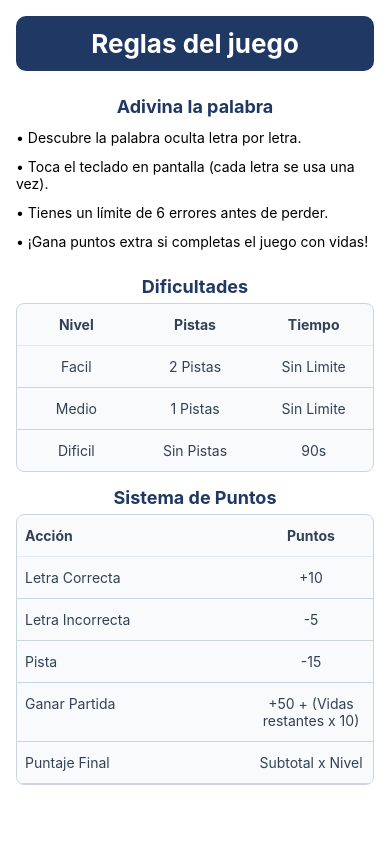
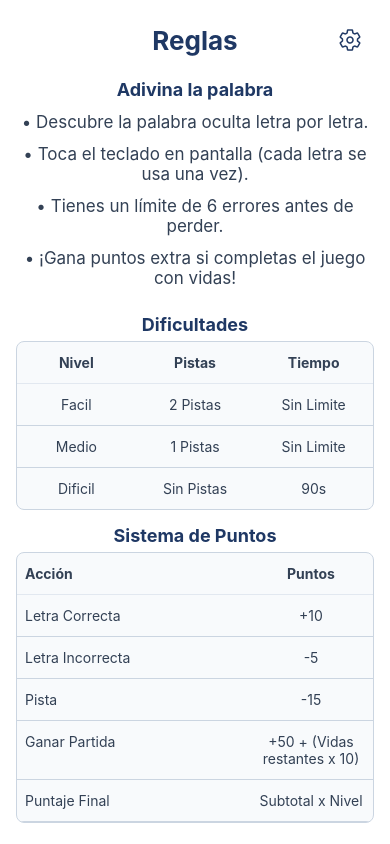
Before and after one commit to JustoYbueno23/Ahorcado-App, a React Native app: screen / in a window 390 px wide. Built offline with nearby package versions, Linux system fonts and the light colour scheme.

Commit message:
Agrega botón de configuración a la pantalla de Instrucciones

```diff
--- a/src/screens/InstruccionesScreen.js
+++ b/src/screens/InstruccionesScreen.js
@@ -1,7 +1,9 @@
-import { StyleSheet, Text, View, SectionList } from 'react-native';
-import { SafeAreaProvider, SafeAreaView } from 'react-native-safe-area-context';
+import React from "react";
+import { StyleSheet, Text, View, SectionList, Pressable } from 'react-native';
+import { SafeAreaView } from 'react-native-safe-area-context';
 import { Ionicons } from "@expo/vector-icons";
 import { colores } from '../theme/colores';
+import { useNavigation } from '@react-navigation/native';
 
 const DATA = [
     {
@@ -16,17 +18,32 @@ const DATA = [
 ];
 
 export default function InstruccionesScreen() {
+    const abrirConfiguracion = () =>{/*Por ahora nada, luego lo cambio cuando
+        las funciones */};
+
     return (
-        <SafeAreaProvider>
             <SafeAreaView style={styles.container} edges={['top', 'left', 'right']}>
-                <Text style={styles.text}>Reglas del juego</Text>
-
+                <View style={styles.topBar}>
+                    <View style={styles.espaciador}/>
+                    <Text style={styles.tituloPantalla}>Reglas</Text>
+                    <Pressable
+                        style={({ pressed }) => [
+                            styles.configButton,
+                            pressed && styles.configButtonPresionado,
+                        ]}
+                        onPress={abrirConfiguracion}
+                        accessibilityRole="button"
+                        accessibilityLabel="Abrir configuracion"
+                    >
+                        <Ionicons name='settings-outline' size={24} color={colores.encabezado}/>
+                    </Pressable>
+                </View>
                 <SectionList
                     sections={DATA}
                     keyExtractor={(item, index) => item + index}
                     renderItem={({ item }) => (
                         <View style={styles.item}>
-                            <Text style={styles.title}>{item}</Text>
+                            <Text style={styles.itemText}>{item}</Text>
                         </View>
                     )}
                     renderSectionHeader={({ section: { title } }) => (
@@ -100,8 +117,6 @@ export default function InstruccionesScreen() {
                     )}
                 />
             </SafeAreaView>
-
-        </SafeAreaProvider >
     );
 }
 
@@ -111,16 +126,36 @@ const styles = StyleSheet.create({
         padding: 16,
         backgroundColor: '#fff'
     },
-    text: {
+
+    topBar:{
+        flexDirection: 'row',
+        alignItems: 'center',
+        justifyContent: 'space-between'
+    },
+
+    espaciador: {
+        width: 48,
+        height: 48,
+    },
+
+    tituloPantalla:{
         fontSize: 26,
         fontWeight: 'bold',
-        padding: 12,
-        textAlign: 'center',
-        backgroundColor: colores.encabezado,
-        color: 'white',
-        borderRadius: 10,
-        marginBottom: 10,
+        color: colores.encabezado,
     },
+
+    configButton:{
+        width: 48,
+        height: 48,
+        alignItems: 'center',
+        justifyContent: 'center',
+        borderRadius: 24,
+    },
+
+    configButtonPresionado: {
+        opacity: 0.6,
+    },
+
     header: {
         fontSize: 18,
         fontWeight: 'bold',
@@ -129,18 +164,22 @@ const styles = StyleSheet.create({
         color: colores.encabezado,
         textAlign: 'center',
     },
+
     item: {
         paddingVertical: 6,
     },
+
     itemText: {
         fontSize: 17,
         color: '#334155',
         textAlign: 'center',
     },
+
     footerContainer: {
         marginTop: 5,
         marginBottom: 30,
     },
+
     tabla: {
         borderWidth: 1,
         borderColor: '#cbd5e1',
@@ -148,34 +187,42 @@ const styles = StyleSheet.create({
         overflow: 'hidden',
         backgroundColor: '#f8fafc',
     },
+
     fila: {
         flexDirection: 'row',
         borderBottomWidth: 1,
         borderBlockColor: '#cbd5e1'
     },
+
     ultimaFila: {
         borderBottomWidth: 0,
     },
+
     cabecera: {
         borderBlockColor: '#e2e8f0'
     },
+
     celda: {
         flex: 1,
         paddingVertical: 12,
         paddingHorizontal: 8,
         textAlign: 'center'
     },
+
     textoCelda: {
         fontSize: 14,
         color: '#334155',
         textAlign: 'center'
     },
+
     textoCabecera: {
         fontWeight: 'bold',
     },
+
     colAccion: {
         flex: 2,
     },
+
     colPuntos: {
         flex: 1,
     },
```
